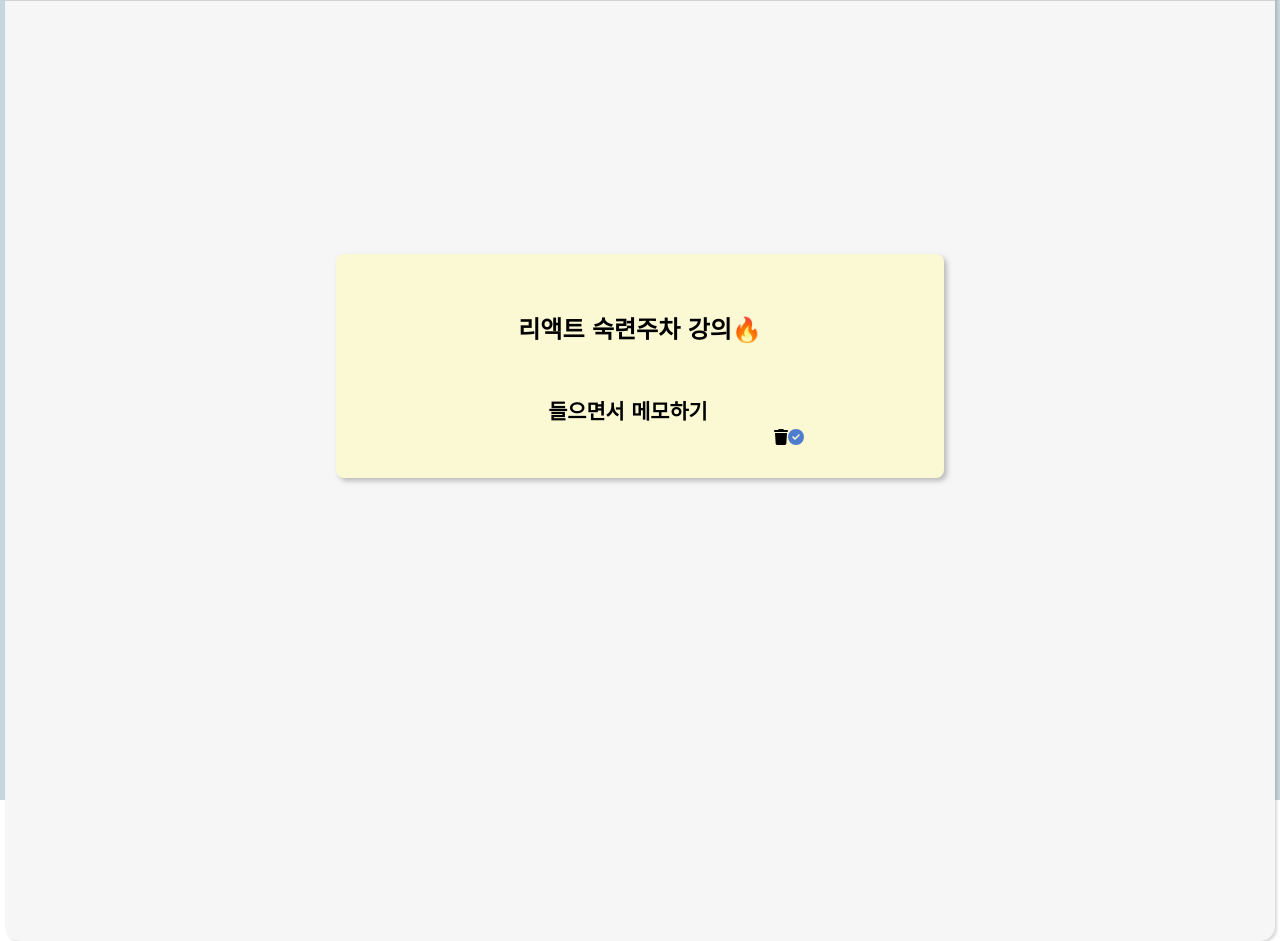
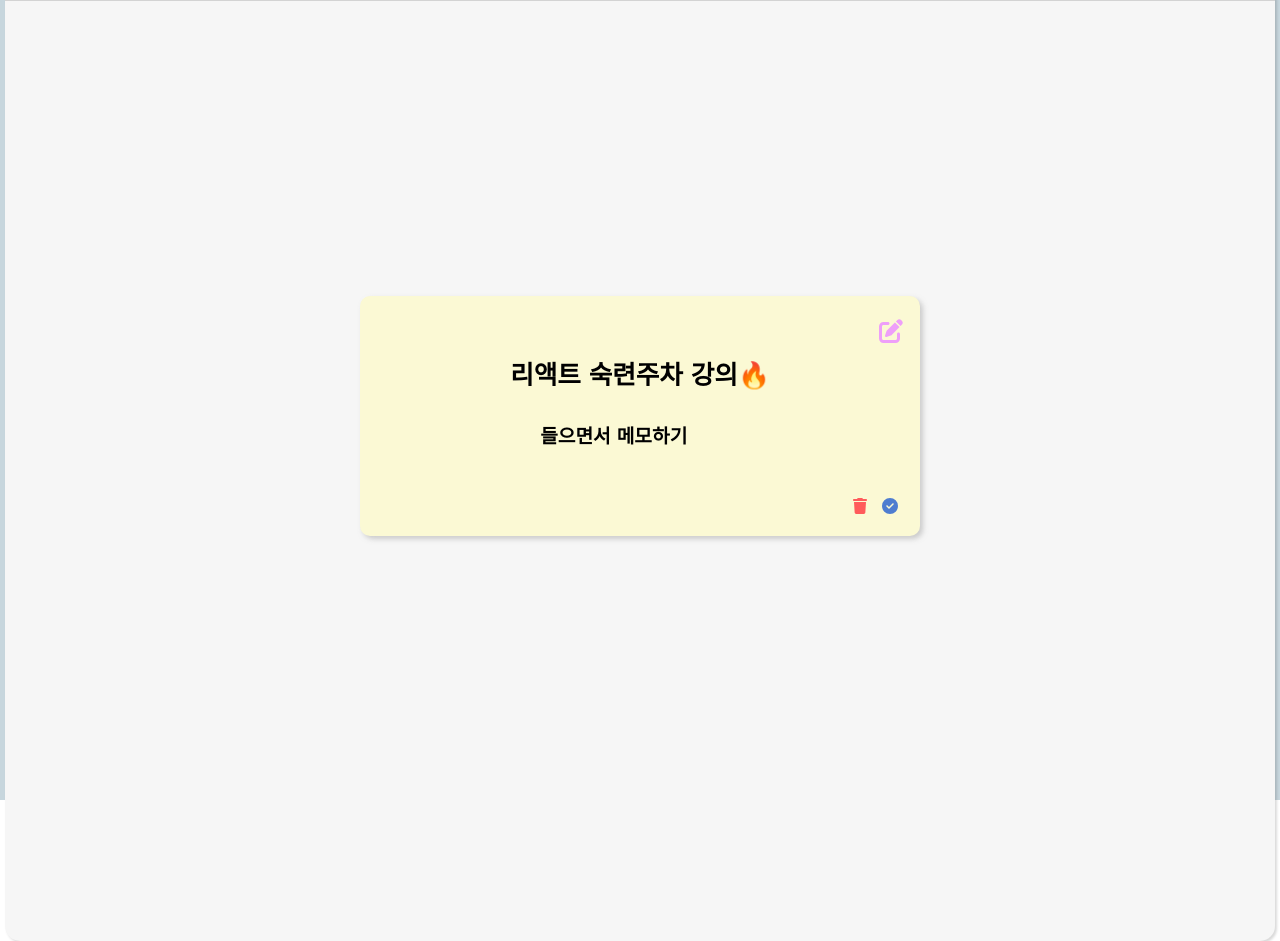
Before and after one commit to nayoung3669/todolist_react, a React (Create React App) app: page /1 in a window 1280 px wide. Built offline with nearby package versions, Linux system fonts and the light colour scheme.

Commit message:
detail 페이지 수정기능 ui

```diff
--- a/src/assets/icons.js
+++ b/src/assets/icons.js
@@ -1,6 +1,7 @@
 import {
   faCircleCheck,
   faHourglass,
+  faPenToSquare,
   faTrash,
 } from "@fortawesome/free-solid-svg-icons";
 import { FontAwesomeIcon } from "@fortawesome/react-fontawesome";
@@ -22,3 +23,23 @@ export const backIcon = () => {
     />
   );
 };
+
+export const editIcon = () => {
+  return (
+    <FontAwesomeIcon
+      icon={faPenToSquare}
+      size="xl"
+      style={{ color: "#ee9ff9" }}
+    />
+  );
+};
+
+export const confirmIcon = () => {
+  return (
+    <FontAwesomeIcon
+      icon={faCircleCheck}
+      size="xl"
+      style={{ color: "#ee9ff9" }}
+    />
+  );
+};
--- a/src/components/TodoItemDetail.js
+++ b/src/components/TodoItemDetail.js
@@ -1,8 +1,16 @@
 import React from "react";
 import { useDispatch, useSelector } from "react-redux";
 import { styled } from "styled-components";
-import { remove, toggle } from "../redux/modules/todos";
-import { backIcon, doneIcon, trashIcon } from "../assets/icons";
+import { changeInput, remove, toggle } from "../redux/modules/todos";
+import {
+  backIcon,
+  confirmIcon,
+  doneIcon,
+  editIcon,
+  trashIcon,
+} from "../assets/icons";
+import { useState } from "react";
+import { useNavigate } from "react-router-dom";
 
 const DetailBlock = styled.div`
   display: flex;
@@ -10,48 +18,124 @@ const DetailBlock = styled.div`
   align-items: center;
   position: relative;
   border: 0.3px solid lightgray;
-  border-radius: 8px;
+  border-radius: 10px;
   background-color: #fbf9d4;
   border: none;
-  height: 14em;
-  margin-bottom: 100px;
-  width: 38em;
+  height: 15em;
+  width: 35em;
   padding: 2em;
-  box-shadow: 3px 3px 5px rgba(162, 162, 162, 0.7);
+  box-shadow: 3px 3px 5px rgba(162, 162, 162, 0.5);
+
+  input {
+    height: 40px;
+    width: 250px;
+    font-size: 1.3rem;
+    border-radius: 15px;
+  }
+  .textEdit {
+    margin-top: 20px;
+    width: 400px;
+    height: 100px;
+    font-size: 1rem;
+  }
+
+  .confirm {
+    position: absolute;
+    top: 8%;
+    right: 3%;
+    cursor: pointer;
+  }
+
+  .edit {
+    position: absolute;
+    top: 9%;
+    right: 3%;
+    cursor: pointer;
+  }
 
   .icons {
     position: absolute;
-    top: 76%;
-    left: 72%;
+    top: 82%;
+    left: 88%;
     display: flex;
+    justify-content: space-between;
+
     .delete {
       cursor: pointer;
+      color: #ff5b5b;
+    }
+
+    .done {
+      cursor: pointer;
+      margin-left: 15px;
+      width: 30px;
     }
   }
 
   .title {
-    font-size: 1.5rem;
+    font-size: 1.6rem;
   }
   .text {
-    font-size: 1.3rem;
-    margin: 50px 0px 0px 30px;
+    font-size: 1.2rem;
+    margin: 30px 0px 0px 30px;
   }
 `;
 
 const TodoItemDetail = ({ id }) => {
+  const [editing, setEditing] = useState(false);
   const dispatch = useDispatch();
+  const navigate = useNavigate();
   const todos = useSelector(({ todos }) => todos.todos);
+  const todoItem = todos.find((todo) => todo.id === Number(id));
+
   const onRemove = (id) => dispatch(remove(id));
   const onToggle = (id) => dispatch(toggle(id));
+  const onChangeInput = (e) => {
+    const { name, value } = e.target;
+    const updatedTodoItem = { ...todoItem, [name]: value };
 
-  const todoItem = todos.find((todo) => todo.id === Number(id));
+    dispatch(changeInput(updatedTodoItem));
+  };
+
+  const onConfirm = () => {
+    navigate(`/${todoItem.id}`);
+    setEditing(false);
+  };
+
   console.log(todoItem);
+
+  if (editing) {
+    return (
+      <DetailBlock>
+        <input
+          className="titleEdit"
+          name="title"
+          type="text"
+          value={todoItem.title}
+          onChange={onChangeInput}
+        />
+        <input
+          className="textEdit"
+          name="text"
+          type="text"
+          value={todoItem.text}
+          onChange={onChangeInput}
+        />
+        <div className="confirm" onClick={onConfirm}>
+          {confirmIcon()}
+        </div>
+      </DetailBlock>
+    );
+  }
 
   return (
     <DetailBlock>
       <div className="textBox">
         <p className="title">{todoItem.title}</p>
         <p className="text">{todoItem.text}</p>
+      </div>
+      <div className="edit" onClick={() => setEditing(true)}>
+        {editIcon()}
       </div>
       <div className="icons">
         <div className="delete" onClick={() => onRemove(id)}>
--- a/src/container/TodoInputContainer.js
+++ b/src/container/TodoInputContainer.js
@@ -9,6 +9,7 @@ const TodoInputContainerBlock = styled.div`
   justify-content: center;
   align-items: center;
   width: 80%;
+
   button {
     font-family: "Gowun Dodum", sans-serif;
     cursor: pointer;
@@ -20,7 +21,7 @@ const TodoInputContainerBlock = styled.div`
     border: none;
     font-size: 1rem;
     font-weight: 600;
-    background-color: #333333;
+    background-color: #5d5d5d;
     color: white;
   }
 `;
--- a/src/container/TodoListContainer.js
+++ b/src/container/TodoListContainer.js
@@ -66,12 +66,7 @@ const TodoListContainer = () => {
             .filter((todo) => todo.done === true)
             .map((todo) => {
               return (
-                <TodoItem
-                  todo={todo}
-                  onRemove={onRemove}
-                  onToggle={onToggle}
-                  inDetail={false}
-                />
+                <TodoItem todo={todo} onRemove={onRemove} onToggle={onToggle} />
               );
             })}
         </div>
```
